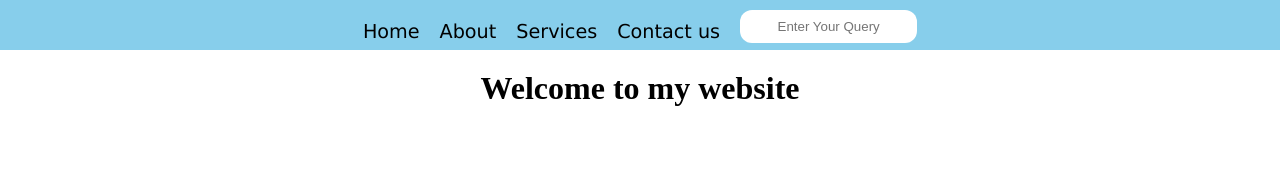
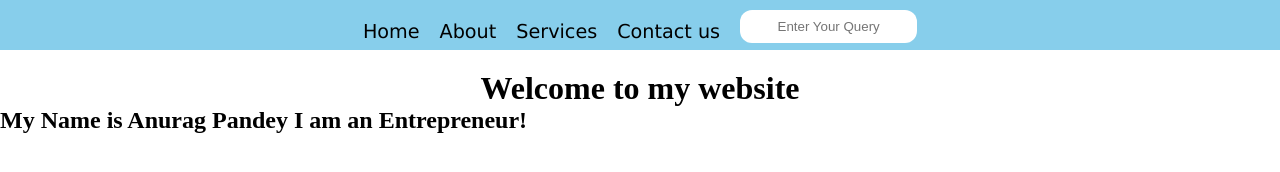
Before and after one commit to DeveloperAnurag26/PortfolioSimple, a plain HTML site: page index.html in a window 1280 px wide. Drawn offline with Linux system fonts and the light colour scheme.

Commit message:
added h2

```diff
--- a/index.html
+++ b/index.html
@@ -22,7 +22,7 @@
 
     </div>
     <h1>Welcome to my website</h1>
-
+   <h2>My Name is Anurag Pandey I am an Entrepreneur!</h2>
 
 
     <script src="script.js"></script>
```
